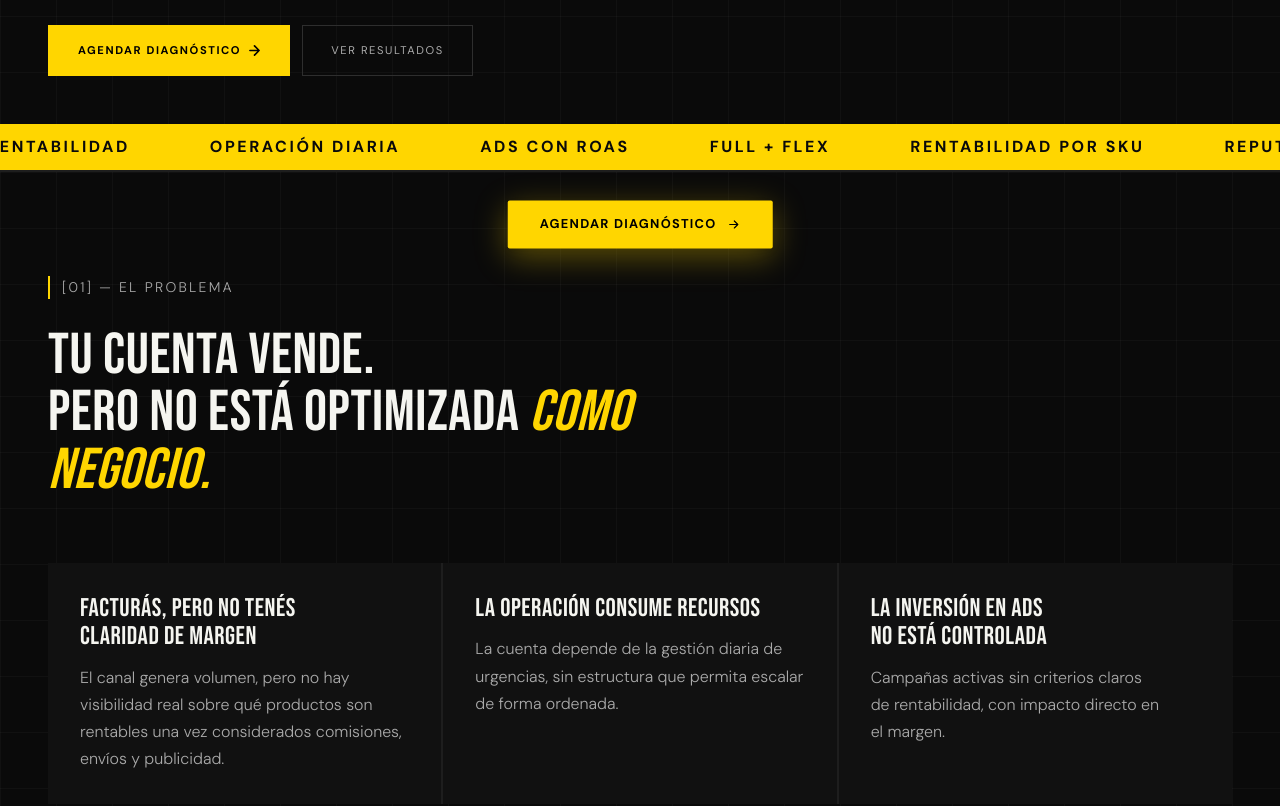
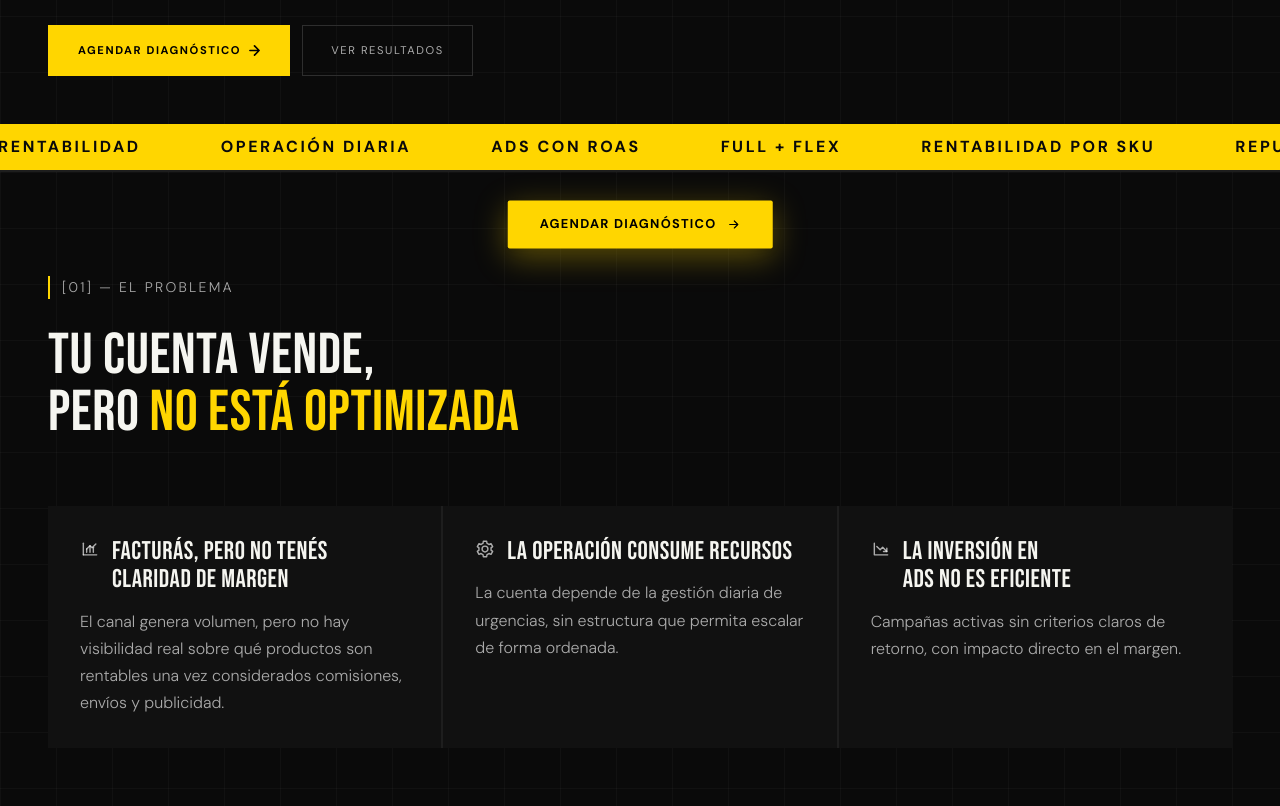
Before and after one commit to growthmeli-tech/meligrowth-site, a Next.js app: page / in a window 1280 px wide. Shown: the part 600-1406 px from the top of the page. Built offline with nearby package versions, Linux system fonts and the light colour scheme.

Commit message:
fix: improve problem section title layout and visual consistency

```diff
--- a/app/globals.css
+++ b/app/globals.css
@@ -558,6 +558,31 @@ a:focus:not(:focus-visible) {
 .card-base { background: var(--color-surface); padding: clamp(1.5rem, 2.5vw, 2rem); display: flex; flex-direction: column; }
 .card-base-bg { background: var(--color-bg); padding: clamp(1.5rem, 2.5vw, 2rem); display: flex; flex-direction: column; }
 
+/* ─── Problem Cards ─────────────────────────────────────── */
+
+.problem-card-heading {
+  display: flex;
+  align-items: flex-start;
+  gap: 0.75rem;
+  margin-bottom: 0.85rem;
+}
+
+.problem-title-nowrap {
+  display: inline-block;
+  white-space: nowrap;
+}
+
+.problem-card-icon {
+  display: inline-flex;
+  width: 1.25rem;
+  height: 1.25rem;
+  align-items: center;
+  justify-content: center;
+  flex: 0 0 auto;
+  color: rgba(255, 255, 255, 0.66);
+  margin-top: 0.08rem;
+}
+
 /* ─── Icon Badge ─────────────────────────────────────────── */
 
 .icon-badge {
@@ -774,6 +799,8 @@ select.form-input { cursor: pointer; }
 @media (max-width: 640px) {
   .proof-grid { grid-template-columns: repeat(2, 1fr) !important; row-gap: 2px !important; }
 
+  .problem-header .headline { font-size: clamp(2rem, 9vw, 2.75rem); }
+
   /* All eyebrows uniform size on mobile */
   .sec-label, .eyebrow-light { font-size: 0.75rem; }
 
--- a/components/Problem.tsx
+++ b/components/Problem.tsx
@@ -5,6 +5,32 @@ import { useGSAP } from "@gsap/react";
 import { gsap } from "@/lib/gsap";
 import SectionHeader from "@/components/ui/SectionHeader";
 import { problems } from "@/lib/data";
+
+const problemIcons = [
+  (
+    <svg key="margin" width="20" height="20" viewBox="0 0 24 24" fill="none" aria-hidden="true">
+      <path d="M4 19V5" stroke="currentColor" strokeWidth="1.7" strokeLinecap="round" />
+      <path d="M4 19h16" stroke="currentColor" strokeWidth="1.7" strokeLinecap="round" />
+      <path d="M8 16v-4" stroke="currentColor" strokeWidth="1.7" strokeLinecap="round" />
+      <path d="M12 16V8" stroke="currentColor" strokeWidth="1.7" strokeLinecap="round" />
+      <path d="M16 16v-6" stroke="currentColor" strokeWidth="1.7" strokeLinecap="round" />
+      <path d="M19 6l-4.5 4.5-2.5-2.5-4 4" stroke="currentColor" strokeWidth="1.7" strokeLinecap="round" strokeLinejoin="round" />
+    </svg>
+  ),
+  (
+    <svg key="operation" width="20" height="20" viewBox="0 0 24 24" fill="none" aria-hidden="true">
+      <path d="M12 15.5a3.5 3.5 0 1 0 0-7 3.5 3.5 0 0 0 0 7Z" stroke="currentColor" strokeWidth="1.7" />
+      <path d="M19.2 13.4c.1-.45.1-.9.1-1.4s0-.95-.1-1.4l2-1.5-2-3.5-2.4 1a8.1 8.1 0 0 0-2.4-1.4L14 2.7h-4l-.4 2.5a8.1 8.1 0 0 0-2.4 1.4l-2.4-1-2 3.5 2 1.5c-.1.45-.1.9-.1 1.4s0 .95.1 1.4l-2 1.5 2 3.5 2.4-1a8.1 8.1 0 0 0 2.4 1.4l.4 2.5h4l.4-2.5a8.1 8.1 0 0 0 2.4-1.4l2.4 1 2-3.5-2-1.5Z" stroke="currentColor" strokeWidth="1.7" strokeLinecap="round" strokeLinejoin="round" />
+    </svg>
+  ),
+  (
+    <svg key="ads" width="20" height="20" viewBox="0 0 24 24" fill="none" aria-hidden="true">
+      <path d="M4 5v14h16" stroke="currentColor" strokeWidth="1.7" strokeLinecap="round" strokeLinejoin="round" />
+      <path d="M7 9l4 4 3-3 5 5" stroke="currentColor" strokeWidth="1.7" strokeLinecap="round" strokeLinejoin="round" />
+      <path d="M19 11v4h-4" stroke="currentColor" strokeWidth="1.7" strokeLinecap="round" strokeLinejoin="round" />
+    </svg>
+  ),
+];
 
 export default function Problem() {
   const sectionRef = useRef<HTMLElement>(null);
@@ -37,21 +63,24 @@ export default function Problem() {
 
         <SectionHeader
           label="[01] — El Problema"
-          title={<>TU CUENTA VENDE.<br />PERO NO ESTÁ OPTIMIZADA{" "}<em className="text-accent">COMO NEGOCIO.</em></>}
+          title={<>TU CUENTA VENDE,<br />PERO <span className="text-accent problem-title-nowrap">NO ESTÁ OPTIMIZADA</span></>}
           maxWidth="720px"
           className="problem-header"
         />
 
         <div className="problem-grid grid-3">
-          {problems.map((p) => (
+          {problems.map((p, i) => (
             <div
               key={p.title}
               className="problem-card card-base"
               style={{ position: "relative", overflow: "hidden" }}
             >
-              <h3 className="heading-h3-sm" style={{ marginBottom: "0.75rem" }}>
-                {p.title.toUpperCase()}
-              </h3>
+              <div className="problem-card-heading">
+                <span className="problem-card-icon">{problemIcons[i]}</span>
+                <h3 className="heading-h3-sm" style={{ marginBottom: 0 }}>
+                  {p.title.toUpperCase()}
+                </h3>
+              </div>
 
               <p className="body-regular" style={{ flex: 1, position: "relative", zIndex: 1 }}>
                 {p.detail}
--- a/lib/data.tsx
+++ b/lib/data.tsx
@@ -24,8 +24,8 @@ export const problems = [
     detail: "La cuenta depende de la gestión diaria de urgencias, sin estructura que permita escalar de forma ordenada.",
   },
   {
-    title: "La inversión en Ads no está controlada",
-    detail: "Campañas activas sin criterios claros de rentabilidad, con impacto directo en el margen.",
+    title: "La inversión en Ads no es eficiente",
+    detail: "Campañas activas sin criterios claros de retorno, con impacto directo en el margen.",
   },
 ];
 
```
